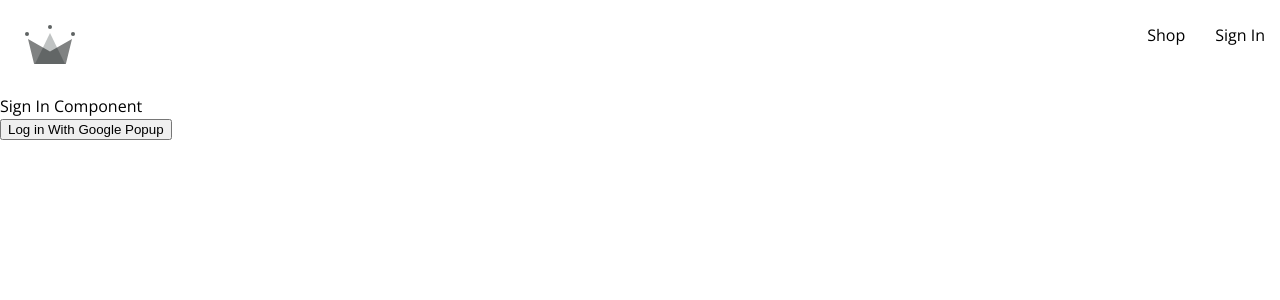
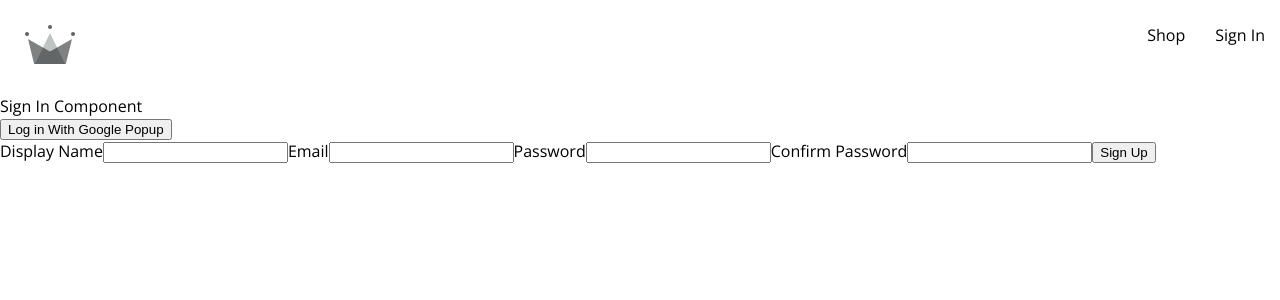
Before and after one commit to RonaldVilorio/clothingYRedo, a React (Create React App) app: page /sign-in in a window 1280 px wide. Shown: the top 300 px of the page. Built offline with nearby package versions, Linux system fonts and the light colour scheme.

Commit message:
added sign up form comp into sign in comp

```diff
--- /dev/null
+++ b/src/components/sign-up/sign-up.component.jsx
@@ -0,0 +1,21 @@
+
+const SignUpForm = () => {
+    return (
+        <form onSubmit={()=>{}}>
+            <label>Display Name</label>
+            <input type="text" required />
+
+            <label>Email</label>
+            <input type="email" minLength={6} required />
+
+            <label>Password</label>
+            <input type="password" required />
+
+            <label>Confirm Password</label>
+            <input type="password" required />
+            <button type="submit">Sign Up</button>
+        </form>
+     );
+}
+
+export default SignUpForm;
--- a/src/routes/sign-in/sign-in.component.jsx
+++ b/src/routes/sign-in/sign-in.component.jsx
@@ -1,5 +1,6 @@
 import "./sign-in.styles.scss"
 import { signInWithGooglePopup,createUserDocumentFromAuth } from "../../utils/firebase/firebase.utils";
+import SignUpForm from "../../components/sign-up/sign-up.component";
 
 const SignIn = () => {
     const logGoogleUser = async () =>{
@@ -10,6 +11,7 @@
         <div>
             <div>Sign In Component</div>
             <button onClick={logGoogleUser}>Log in With Google Popup</button>
+            <SignUpForm/>
         </div>
      );
 }
--- a/src/utils/firebase/firebase.utils.js
+++ b/src/utils/firebase/firebase.utils.js
@@ -1,6 +1,5 @@
 import {
     getAuth,
-    signInWithRedirect,
     signInWithPopup,
     GoogleAuthProvider
 } from 'firebase/auth';
```
